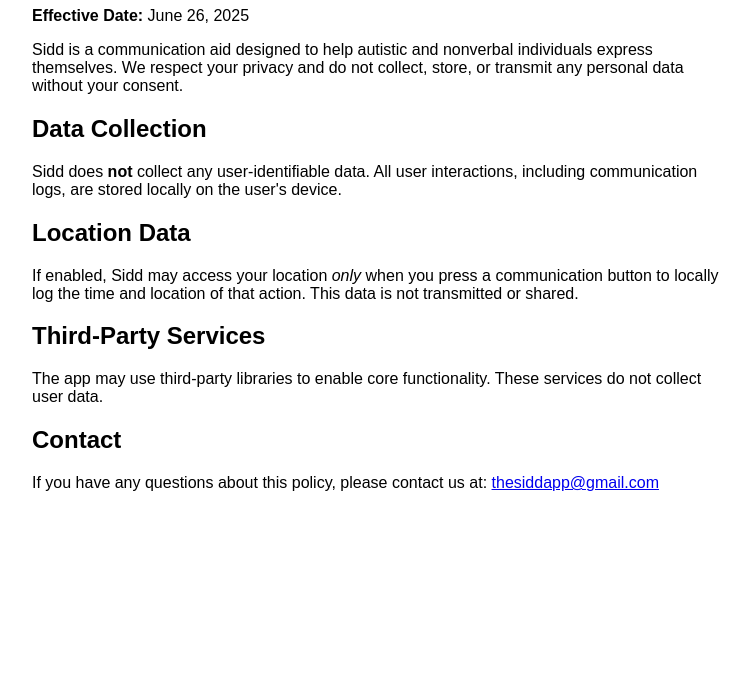
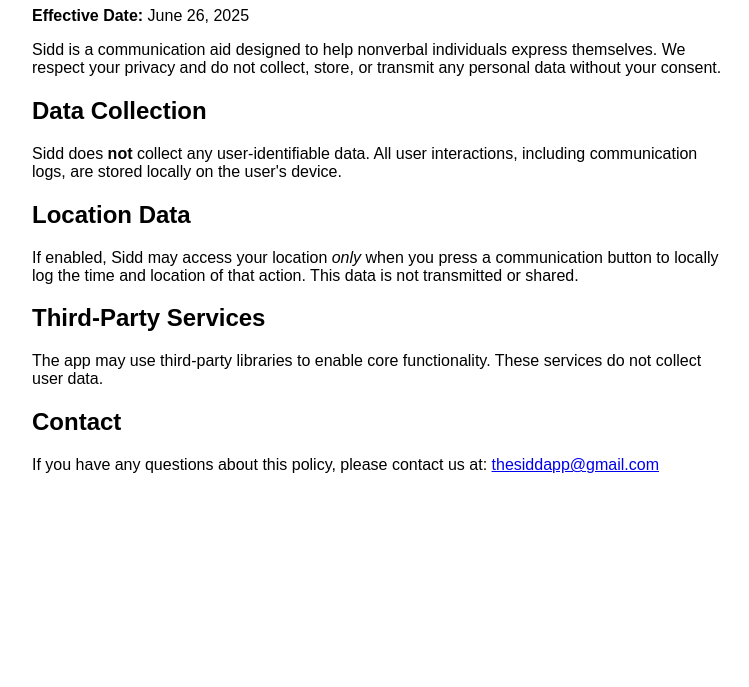
Before and after one commit to notwopr/siddapp, a plain HTML site: page privacy.html in a window 1280 px wide. Shown: the part 113-800 px from the top of the page, without its empty margins (258-1007 px from the left). Drawn offline with Linux system fonts and the light colour scheme.

Commit message:
Update privacy.html

```diff
--- a/privacy.html
+++ b/privacy.html
@@ -19,7 +19,7 @@
   <h1>Privacy Policy</h1>
   <p><strong>Effective Date:</strong> June 26, 2025</p>
 
-  <p>Sidd is a communication aid designed to help autistic and nonverbal individuals express themselves. We respect your privacy and do not collect, store, or transmit any personal data without your consent.</p>
+  <p>Sidd is a communication aid designed to help nonverbal individuals express themselves. We respect your privacy and do not collect, store, or transmit any personal data without your consent.</p>
 
   <h2>Data Collection</h2>
   <p>Sidd does <strong>not</strong> collect any user-identifiable data. All user interactions, including communication logs, are stored locally on the user's device.</p>
```
